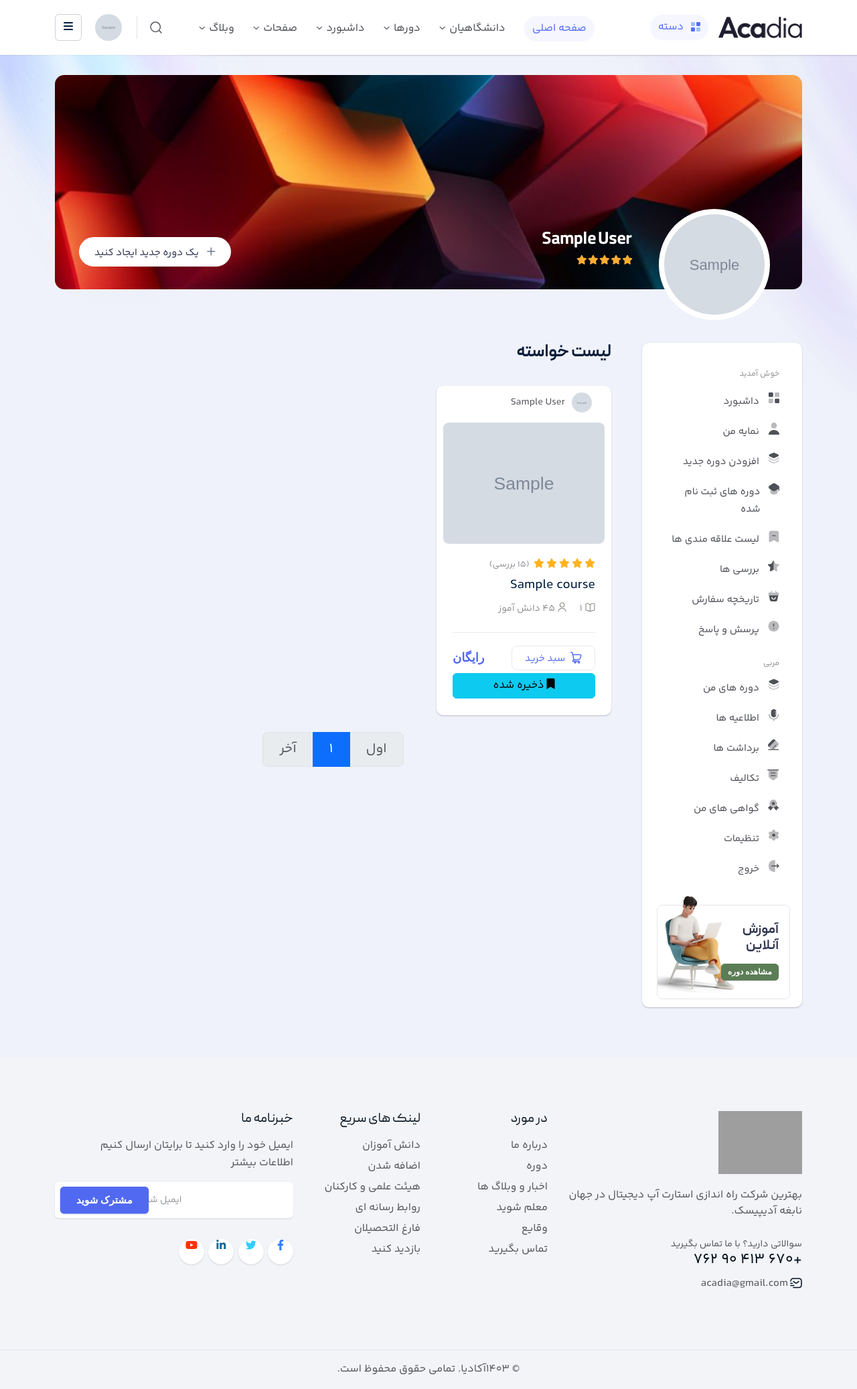
After one commit to AdelKhedri/myacademy, a Django app: page /profile/bookmarks in a window 1280 px wide. The commit adds this page. Shown: the whole page at 67% size. Run offline with Django 4.2, Linux system fonts and the light colour scheme; a user stored in the database is signed in; tables that the repository leaves empty hold one stand-in row (values such as "Sample post"); grey boxes marked "Sample" are stand-in pictures; some libraries are stand-ins or nearby versions; some web fonts are replaced; grey boxes are pictures that could not be loaded.

Commit message:
add my bookmark courses view,tests

```diff
--- a/templates/user/base.html
+++ b/templates/user/base.html
@@ -549,7 +549,7 @@
                                                     </span>دوره های ثبت نام شده</a>
                                                 </li>
                                             <li>
-                                                <a {% if current_page == 'bookmarked_courses' %} class="active" {% endif %} href="#">
+                                                <a {% if current_page == 'my_bookmarked_courses' %} class="active" {% endif %} href="{% url 'user:my-bookmarked-courses' %}">
                                                     <span>
                                                         <svg fill="none" height="18" viewbox="0 0 16 18" width="16" xmlns="http://www.w3.org/2000/svg">
                                                             <path
--- /dev/null
+++ b/templates/user/my-bookmark.html
@@ -0,0 +1,124 @@
+{% extends 'user/base.html' %}
+{% load static %}
+{% block content %}
+                    <div class="col">
+                        <div class="tpd-content-layout">
+                            <div class="course-area">
+                                <div class="row">
+                                    <div class="col-lg-6">
+                                        <div class="tp-dashboard-section">
+                                            <h2 class="tp-dashboard-title">لیست خواسته</h2>
+                                        </div>
+                                    </div>
+                                </div>
+                                <div class="row">
+                                    {% for course in object_list %}
+                                    <div class="col-xl-4 col-sm-6">
+                                        <div class="tp-dashboard-course tp-dashboard-course-2 mb-25">
+                                            <div class="tp-course-teacher mb-15">
+                                                <span>
+                                                    <img alt="" src="{% if course.teacher.profile.picture %}{{ course.teacher.profile.picture.url }}{% else %}{% static 'img/event/user.jpg' %}{% endif %}">{{ course.teacher.get_full_name|default:course.teacher.username }}
+                                                </span>
+                                            </div>
+                                            <div class="tp-dashboard-course-thumb">
+                                                <a href="#">
+                                                    <img alt="" src="{{ course.thumbnail.url }}">
+                                                </a>
+                                            </div>
+                                            <div class="tp-dashboard-course-content">
+                                                <div class="tp-dashboard-rating">
+                                                    <i class="fa-solid fa-star"></i>
+                                                    <i class="fa-solid fa-star"></i>
+                                                    <i class="fa-solid fa-star"></i>
+                                                    <i class="fa-solid fa-star"></i>
+                                                    <i class="fa-solid fa-star"></i>
+                                                    <span>(15 بررسی)</span>
+                                                </div>
+                                                <h4 class="tp-dashboard-course-title"><a href="#">{{ course.name }}</a></h4>
+                                                <div class="tp-dashboard-course-meta">
+                                                    <span>
+                                                        <span>
+                                                            <svg fill="none" height="14" viewbox="0 0 15 14" width="15" xmlns="http://www.w3.org/2000/svg">
+                                                                <path
+                                                                    d="M13.9228 10.0426V2.29411C13.9228 1.51825 13.2949 0.953997 12.5252 1.01445H12.4847C11.1276 1.12529 9.07163 1.82055 7.91706 2.53596L7.80567 2.6065C7.62337 2.71733 7.30935 2.71733 7.11692 2.6065L6.9549 2.50573C5.81046 1.79033 3.75452 1.1152 2.3974 1.00437C1.62768 0.943911 0.999756 1.51827 0.999756 2.28405V10.0426C0.999756 10.6573 1.50613 11.2417 2.12393 11.3122L2.30622 11.3425C3.70386 11.5238 5.87126 12.2392 7.10685 12.9143L7.1372 12.9244C7.30937 13.0252 7.59293 13.0252 7.75498 12.9244C8.99057 12.2393 11.1681 11.5339 12.5758 11.3425L12.7885 11.3122C13.4164 11.2417 13.9228 10.6674 13.9228 10.0426Z"
+                                                                    stroke="#94928E" stroke-linecap="round"
+                                                                    stroke-linejoin="round" stroke-width="1.2"></path>
+                                                                <path d="M7.46118 2.81787V12.4506" stroke="#94928E"
+                                                                    stroke-linecap="round" stroke-linejoin="round"
+                                                                    stroke-width="1.2"></path>
+                                                            </svg>
+                                                        </span>
+                                                        {{ course.lessons_count }}
+                                                    </span>
+                                                    <span>
+                                                        <span>
+                                                            <svg fill="none" height="15" viewbox="0 0 13 15" width="13" xmlns="http://www.w3.org/2000/svg">
+                                                                <path
+                                                                    d="M6.57134 7.5C8.36239 7.5 9.81432 6.04493 9.81432 4.25C9.81432 2.45507 8.36239 1 6.57134 1C4.7803 1 3.32837 2.45507 3.32837 4.25C3.32837 6.04493 4.7803 7.5 6.57134 7.5Z"
+                                                                    stroke="#94928E" stroke-linecap="round"
+                                                                    stroke-linejoin="round" stroke-width="1.2"></path>
+                                                                <path
+                                                                    d="M12.1426 14C12.1426 11.4845 9.64553 9.44995 6.57119 9.44995C3.49684 9.44995 0.999756 11.4845 0.999756 14"
+                                                                    stroke="#94928E" stroke-linecap="round"
+                                                                    stroke-linejoin="round" stroke-width="1.2"></path>
+                                                            </svg>
+                                                        </span>
+                                                        45 دانش آموز
+                                                    </span>
+                                                </div>
+                                                <div class="tp-dashboard-btn d-flex align-items-center justify-content-between">
+                                                    <a class="tpd-btn-border" href="#">
+                                                        <span>
+                                                            <svg fill="none" height="18" viewbox="0 0 17 18" width="17" xmlns="http://www.w3.org/2000/svg">
+                                                                <path
+                                                                    d="M5.07918 12.2H10.8141C14.3574 12.2 14.8963 9.94466 15.5499 6.65524C15.7384 5.70647 15.8327 5.23208 15.606 4.91603C15.3793 4.59998 14.9448 4.59998 14.0758 4.59998H3.5"
+                                                                    stroke="currentColor" stroke-linecap="round"
+                                                                    stroke-width="1.5"></path>
+                                                                <path
+                                                                    d="M5.08297 12.2L3.01325 2.21194C2.8375 1.49968 2.20585 1 1.48122 1H0.740234"
+                                                                    stroke="currentColor" stroke-linecap="round"
+                                                                    stroke-width="1.5"></path>
+                                                                <path
+                                                                    d="M5.77401 12.2H5.44916C4.37267 12.2 3.5 13.121 3.5 14.2571C3.5 14.4465 3.64544 14.6 3.82486 14.6H12.5803"
+                                                                    stroke="currentColor" stroke-linecap="round"
+                                                                    stroke-linejoin="round" stroke-width="1.5"></path>
+                                                                <ellipse cx="7.05938" cy="15.8" rx="1.18438" ry="1.2"
+                                                                    stroke="currentColor" stroke-width="1.5"></ellipse>
+                                                                <ellipse cx="12.5809" cy="15.8" rx="1.18438" ry="1.2"
+                                                                    stroke="currentColor" stroke-width="1.5"></ellipse>
+                                                            </svg>
+                                                        </span>
+                                                        سبد خرید
+                                                    </a>
+                                                    <div class="tp-dashboard-course-free"><span>رایگان</span></div>
+                                                </div>
+                                                <div class="tp-dashboard-btn d-flex align-items-center justify-content-between">
+                                                    <a href="{% url 'academy:bookmarker' course.id %}?next={{ current_url}}"
+                                                            {% if course in user.profile.bookmarks.all %}
+                                                            class="btn btn-info my-1" style="width: 100%;"
+                                                            {% else %}
+                                                            class="btn btn-success my-1" style="width: 100%;"
+                                                            {% endif %}>
+                                                            {% if course in user.profile.bookmarks.all %}
+                                                            <span class="ml-4">
+                                                                <i class="fa-solid fa-bookmark"></i>
+                                                            </span>
+                                                            ذخیره شده
+                                                            {% else %}
+                                                            <span class="ml-4">
+                                                                <i class="fa-solid fa-bookmark-slash"></i>
+                                                            </span>
+                                                            ذخیره نشده
+                                                            {% endif %}
+                                                            </a>
+                                                </div>
+                                            </div>
+                                        </div>
+                                    </div>
+                                    {% endfor %}
+                                </div>
+                            </div>
+                            {% include 'components/pagination.html' with object=page_obj %}
+                        </div>
+                    </div>
+{% endblock %}
--- a/user/urls.py
+++ b/user/urls.py
@@ -1,5 +1,6 @@
 from django.urls import path
-from .views import ProfileView, ChangePasswordView, CourseAddView, CourseUpdateView, MyCourseView, MyCourseNotPublishedView, CourseDeleteView
+from .views import (ProfileView, ChangePasswordView, CourseAddView, CourseUpdateView, MyCourseView, MyCourseNotPublishedView, CourseDeleteView,
+                    MyBookmarkListView)
 
 
 app_name = 'user'
@@ -11,4 +12,5 @@ urlpatterns = [
     path('course/<int:pk>/delete/', CourseDeleteView.as_view(), name='course-delete'),
     path('my-course/', MyCourseView.as_view(), name='my-courses'),
     path('my-course/pending/', MyCourseNotPublishedView.as_view(), name='my-courses-not-published'),
+    path('bookmarks', MyBookmarkListView.as_view(), name='my-bookmarked-courses'),
 ]
--- a/user/views.py
+++ b/user/views.py
@@ -189,3 +189,17 @@ class CourseDeleteView(DeleteView):
 
     def get_queryset(self):
         return Course.objects.filter(teacher = self.request.user)
+
+
+class MyBookmarkListView(LoginRequiredMixin, ListView):
+    template_name = 'user/my-bookmark.html'
+    paginate_by = 9
+
+    def get_queryset(self):
+        courses_list = [course.pk for course in self.request.user.profile.bookmarks.all()]
+        return Course.objects.filter(is_active = True, pk__in = courses_list).select_related('teacher').prefetch_related('related_course', 'seasions', 'category').annotate(lessons_count = Count('seasions__lessons')).order_by('created_at')
+
+    def get_context_data(self, **kwargs):
+        context = super().get_context_data(**kwargs)
+        context['current_url'] = self.request.get_full_path()
+        return context
```
Also changed, not shown: user/tests/tests_views.py (+36 -1 lines).
